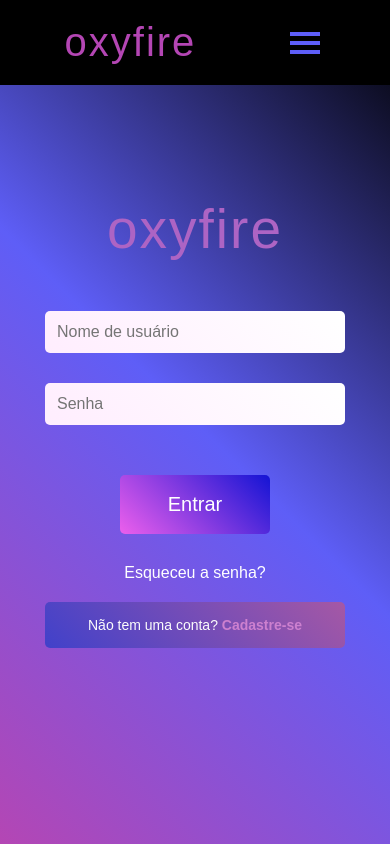
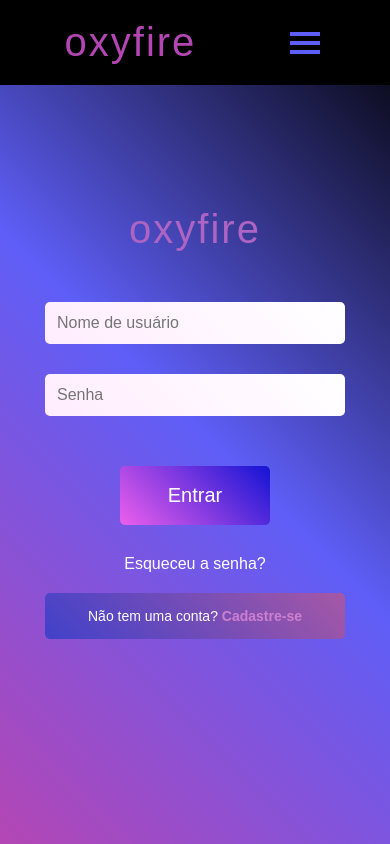
Before and after one commit to xicovisk/oxyfire, a plain HTML site: page index.html in a window 390 px wide. Drawn offline with Linux system fonts and the light colour scheme.

Commit message:
Add files via upload

```diff
--- a/style.css
+++ b/style.css
@@ -92,7 +92,7 @@ section {
 
 #logo2 {
     color: rgb(173, 100, 196);
-    font-size: 55px;
+    font-size: 50px;
     text-align: center;
     margin: 0 0 50px 0;
     letter-spacing: 2px;
@@ -287,6 +287,11 @@ input:hover {
         padding: 18px;
     }
 
+    #logo2 {
+        font-size: 40px;
+    }
+
+
     .formulario {
         height: 520px;
         width: 330px;
```
